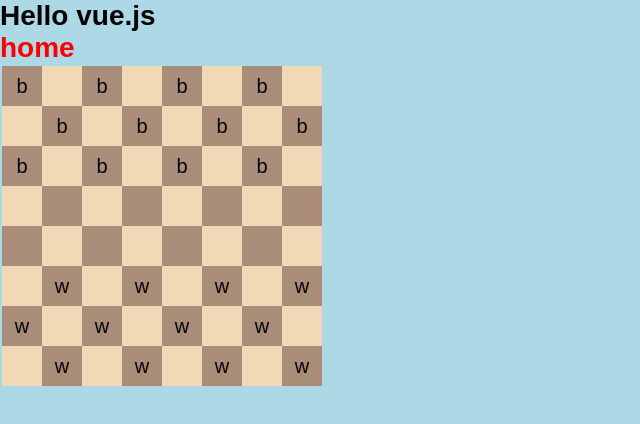
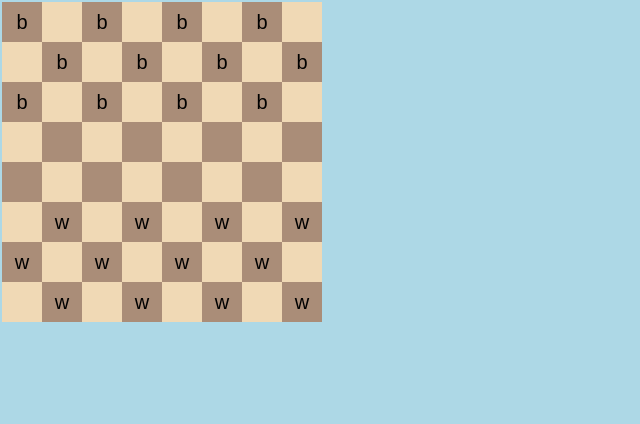
Before and after one commit to shlomiNugarker/checkers, a Vue app: page / in a window 1280 px wide. Shown: the top 424 px of the page, without its empty margins (0-640 px from the left). Built offline with nearby package versions, Linux system fonts and the light colour scheme.

Commit message:
minor changes

```diff
--- a/package.json
+++ b/package.json
@@ -1,5 +1,5 @@
 {
-  "name": "vue-project",
+  "name": "checkers-vue",
   "version": "0.0.0",
   "private": true,
   "type": "module",
--- a/src/App.vue
+++ b/src/App.vue
@@ -3,7 +3,6 @@ import { RouterView } from 'vue-router'
 </script>
 
 <template>
-  <h1>Hello vue.js</h1>
   <RouterView />
 </template>
 
--- a/src/checkers/BlackPiece.ts
+++ b/src/checkers/BlackPiece.ts
@@ -10,7 +10,7 @@ export class BlackPiece extends Piece {
     this.game = game
   }
 
-  getPossibleCoords = () => {
-    console.log('getAllPossibleCoords')
+  getPossibleMoves = () => {
+    console.log('getPossibleMoves')
   }
 }
--- a/src/checkers/WhitePiece.ts
+++ b/src/checkers/WhitePiece.ts
@@ -10,7 +10,7 @@ export class WhitePiece extends Piece {
     this.game = game
   }
 
-  getPossibleCoords = () => {
-    console.log('getAllPossibleCoords')
+  getPossibleMoves = () => {
+    console.log('getPossibleMoves')
   }
 }
--- a/src/views/HomeView.vue
+++ b/src/views/HomeView.vue
@@ -1,8 +1,5 @@
 <template>
-  <div>
-    <h1>home</h1>
-    <BoardCmp :board="game.board.board"></BoardCmp>
-  </div>
+  <BoardCmp :board="game.board.board"></BoardCmp>
 </template>
 
 <script lang="ts">
@@ -24,8 +21,4 @@ export default {
 }
 </script>
 
-<style lang="scss" scoped>
-h1 {
-  color: red;
-}
-</style>
+<style lang="scss" scoped></style>
```
